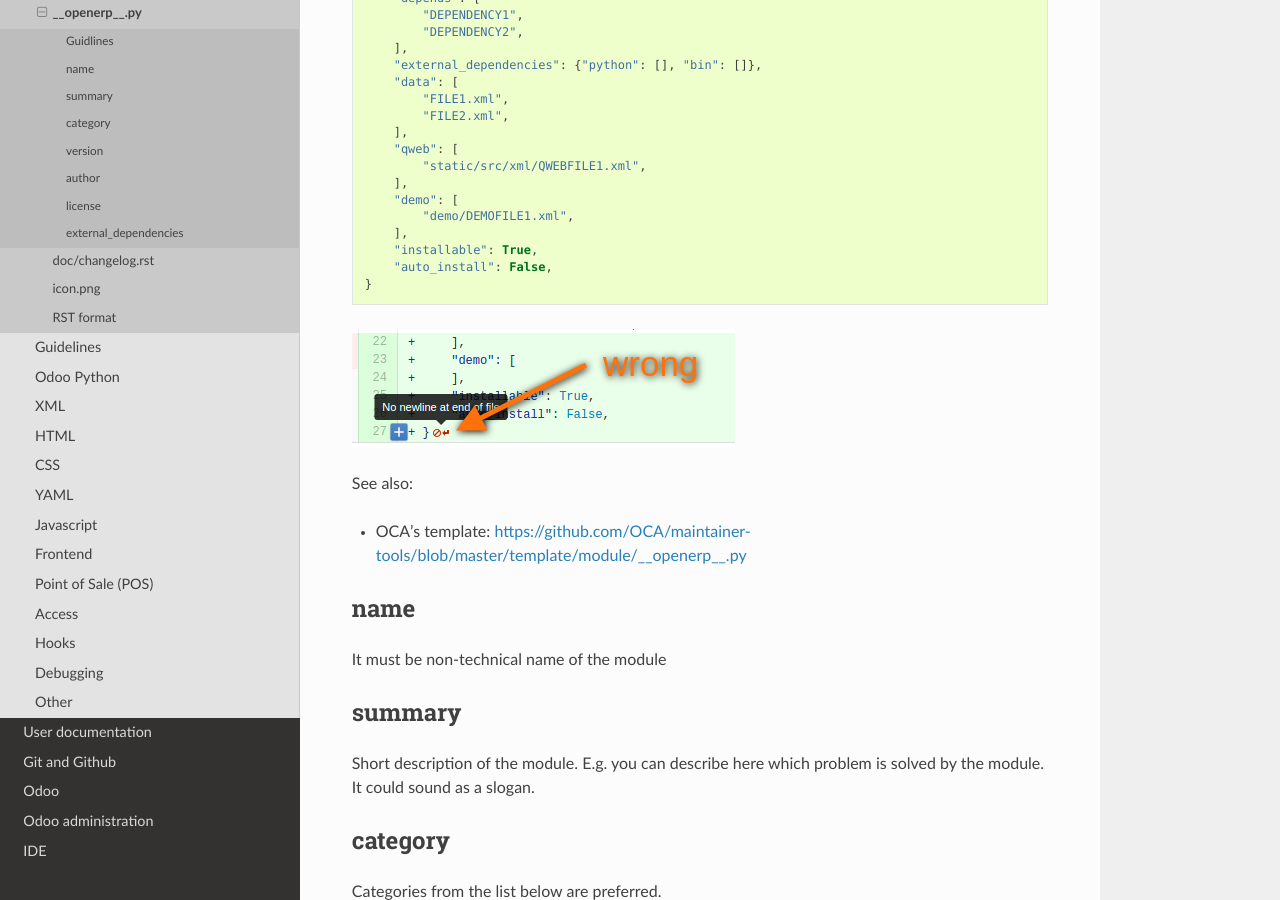
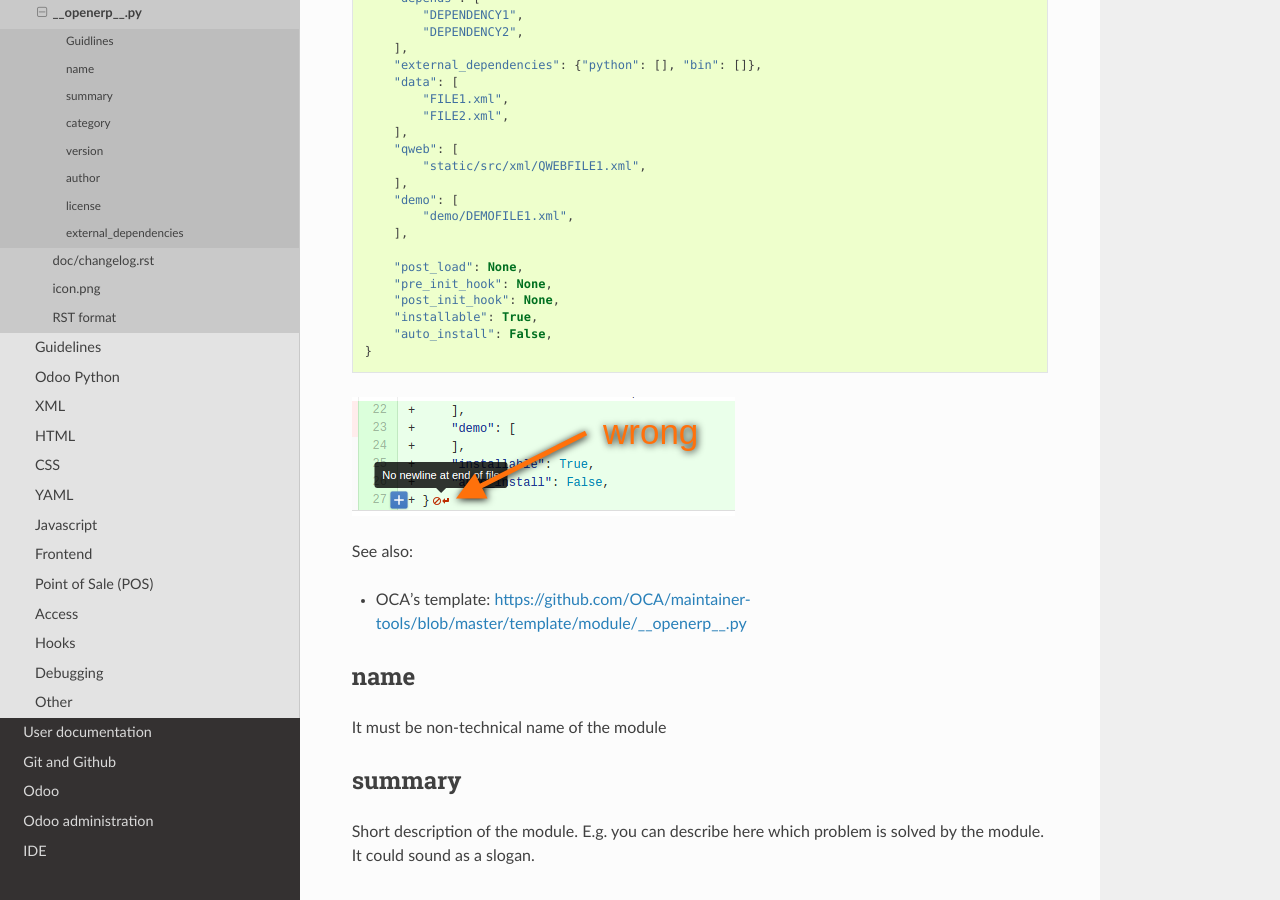
Before and after one commit to itpp-labs/odoo-development, a Sphinx documentation site: the page built from docs/dev/docs/__openerp__.py.rst, in a window 1280 px wide and 900 px high, scrolled down 980 px. Built offline with Sphinx 7.4.7 and the Read the Docs theme 2.0.0, drawn with Linux system fonts in a browser that asks for light colours; pages that are not in the unit, such as notebooks, are missing from menus.

Commit message:
__openerp__.py: add hooks

```diff
--- a/docs/dev/docs/__openerp__.py.rst
+++ b/docs/dev/docs/__openerp__.py.rst
@@ -49,6 +49,10 @@ Use example below as template. What are important here:
         "demo": [
             "demo/DEMOFILE1.xml",
         ],
+
+        "post_load": None,
+        "pre_init_hook": None,
+        "post_init_hook": None,
         "installable": True,
         "auto_install": False,
     }
```
